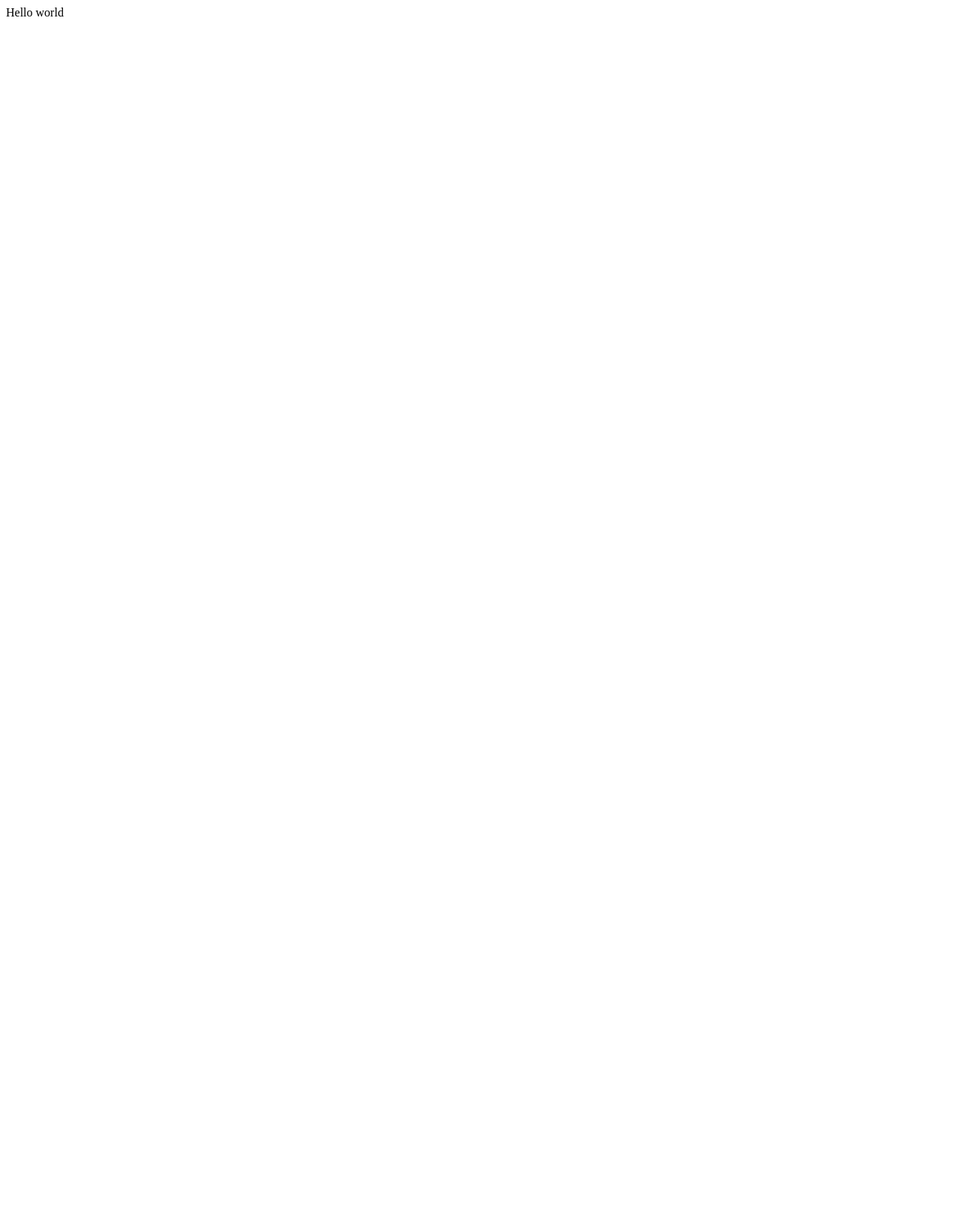
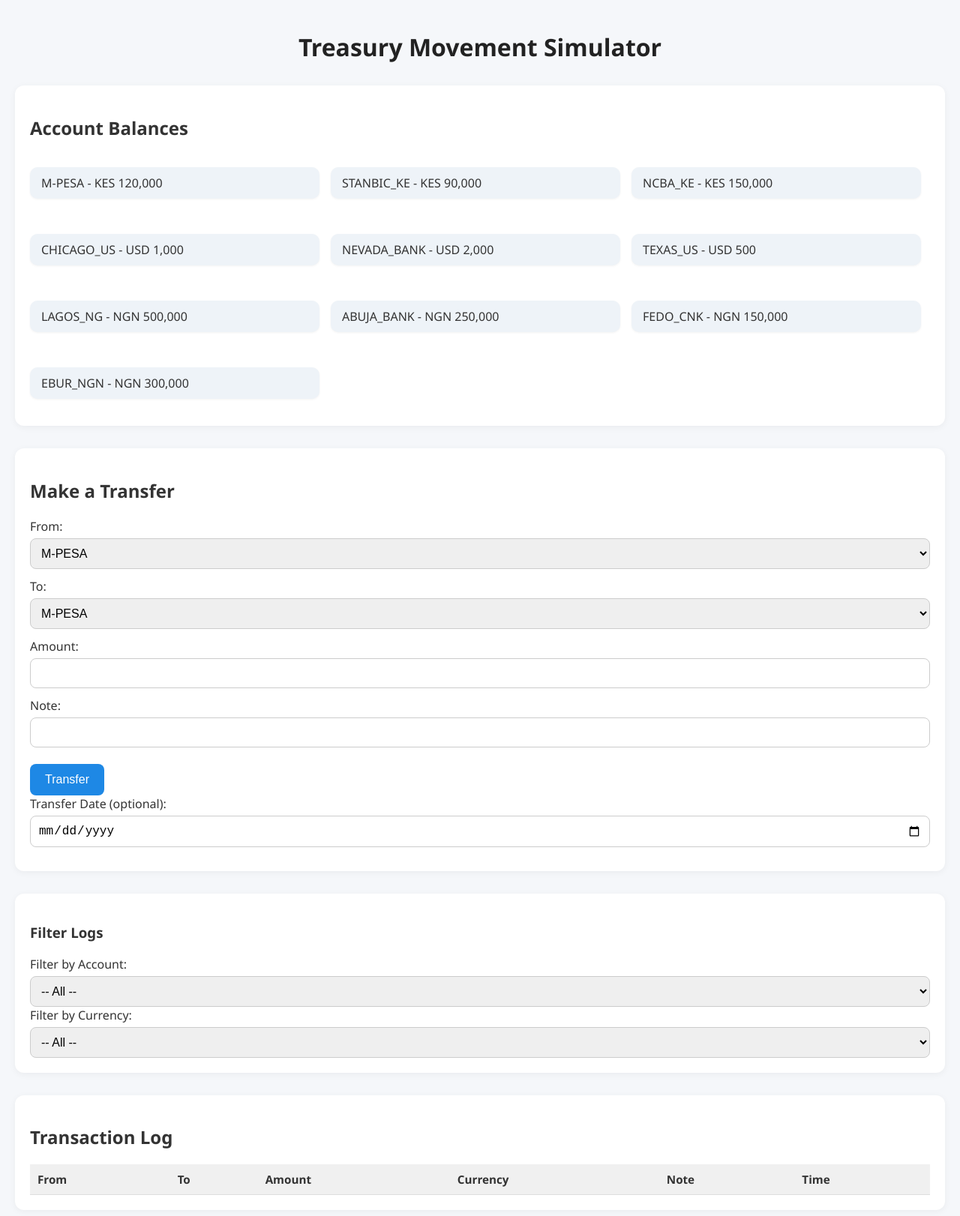
Before and after one commit to ArthurJuma98/treasury-simulator, a plain HTML site: page index.html in a window 1280 px wide. Shown: the whole page at 75% size. Before the commit the page ends 800 px from the top, so only its background shows below. Drawn offline with Linux system fonts and the light colour scheme; a web font is replaced by a local one.

Commit message:
Treasury-Movement-Simulator

```diff
--- a/index.html
+++ b/index.html
@@ -1,15 +1,81 @@
 <!DOCTYPE html>
-<html>
+<html lang="en">
 
 <head>
-  <meta charset="utf-8">
-  <meta name="viewport" content="width=device-width">
-  <title>replit</title>
-  <link href="style.css" rel="stylesheet" type="text/css" />
+  <meta charset="UTF-8" />
+  <meta name="viewport" content="width=device-width, initial-scale=1.0" />
+  <title>Treasury Movement Simulator</title>
+  <link rel="stylesheet" href="style.css" />
+  <link href="https://fonts.googleapis.com/css2?family=Segoe+UI&display=swap" rel="stylesheet">
 </head>
 
 <body>
-  Hello world
+  <h1>Treasury Movement Simulator</h1>
+
+  <section id="accounts">
+    <h2>Account Balances</h2>
+    <div id="account-list"></div>
+  </section>
+
+  <section id="transfer">
+    <h2>Make a Transfer</h2>
+    <form id="transfer-form">
+      <label>From:
+        <select id="from-account"></select>
+      </label>
+      <label>To:
+        <select id="to-account"></select>
+      </label>
+      <label>Amount:
+        <input type="number" id="amount" required />
+      </label>
+      <label>Note:
+        <input type="text" id="note" />
+      </label>
+      <button type="submit">Transfer</button>
+      <label>Transfer Date (optional):
+        <input type="date" id="transfer-date" />
+      </label>
+    </form>
+  </section>
+
+
+  <section id="filters">
+    <h3>Filter Logs</h3>
+    <label>Filter by Account:
+      <select id="filter-account">
+        <option value="">-- All --</option>
+      </select>
+    </label>
+
+    <label>Filter by Currency:
+      <select id="filter-currency">
+        <option value="">-- All --</option>
+        <option value="KES">KES</option>
+        <option value="USD">USD</option>
+        <option value="NGN">NGN</option>
+      </select>
+    </label>
+  </section>
+
+
+  <section id="logs">
+    <h2>Transaction Log</h2>
+    <table>
+      <thead>
+        <tr>
+          <th>From</th>
+          <th>To</th>
+          <th>Amount</th>
+          <th>Currency</th>
+          <th>Note</th>
+          <th>Time</th>
+        </tr>
+      </thead>
+      <tbody id="log-entries"></tbody>
+    </table>
+  </section>
+
   <script src="script.js"></script>
 </body>
 
--- a/script.js
+++ b/script.js
@@ -0,0 +1,165 @@
+const accounts = [
+  { id: 1, name: "M-PESA", currency: "KES", balance: 120000 },
+  { id: 2, name: "STANBIC_KE", currency: "KES", balance: 90000 },
+  { id: 3, name: "NCBA_KE", currency: "KES", balance: 150000 },
+  { id: 4, name: "CHICAGO_US", currency: "USD", balance: 1000 },
+  { id: 5, name: "NEVADA_BANK", currency: "USD", balance: 2000 },
+  { id: 6, name: "TEXAS_US", currency: "USD", balance: 500 },
+  { id: 7, name: "LAGOS_NG", currency: "NGN", balance: 500000 },
+  { id: 8, name: "ABUJA_BANK", currency: "NGN", balance: 250000 },
+  { id: 9, name: "FEDO_CNK", currency: "NGN", balance: 150000 },
+  { id: 10, name: "EBUR_NGN", currency: "NGN", balance: 300000 }
+];
+
+const accountList = document.getElementById("account-list");
+const fromSelect = document.getElementById("from-account");
+const toSelect = document.getElementById("to-account");
+
+function renderAccounts() {
+  accountList.innerHTML = "";
+  fromSelect.innerHTML = "";
+  toSelect.innerHTML = "";
+
+  accounts.forEach(account => {
+    const item = document.createElement("p");
+    item.textContent = `${account.name} - ${account.currency} ${account.balance.toLocaleString()}`;
+    accountList.appendChild(item);
+
+    const option1 = document.createElement("option");
+    option1.value = account.id;
+    option1.textContent = account.name;
+    fromSelect.appendChild(option1);
+
+    const option2 = document.createElement("option");
+    option2.value = account.id;
+    option2.textContent = account.name;
+    toSelect.appendChild(option2);
+  });
+}
+
+renderAccounts();
+
+
+
+const filterAccount = document.getElementById("filter-account");
+const filterCurrency = document.getElementById("filter-currency");
+
+// Populate filter dropdown
+function renderFilterOptions() {
+  filterAccount.innerHTML = `<option value="">-- All --</option>`;
+  accounts.forEach(acc => {
+    const opt = document.createElement("option");
+    opt.value = acc.name;
+    opt.textContent = acc.name;
+    filterAccount.appendChild(opt);
+  });
+}
+
+
+
+
+const form = document.getElementById("transfer-form");
+const amountInput = document.getElementById("amount");
+const noteInput = document.getElementById("note");
+const logTable = document.getElementById("log-entries");
+
+const logs = [];
+
+// Handle transfers
+form.addEventListener("submit", function(e) {
+  e.preventDefault();
+
+  const fromId = parseInt(fromSelect.value);
+  const toId = parseInt(toSelect.value);
+  const amount = parseFloat(amountInput.value);
+  const note = noteInput.value;
+
+  if (fromId === toId) {
+    alert("Cannot transfer to the same account.");
+    return;
+  }
+
+  const fromAccount = accounts.find(acc => acc.id === fromId);
+  const toAccount = accounts.find(acc => acc.id === toId);
+
+  // FX Conversion — basic static rate logic
+  const rates = {
+    KES: { USD: 1 / 135, NGN: 1 / 7 },
+    USD: { KES: 135, NGN: 1000 },
+    NGN: { USD: 1 / 1000, KES: 7 },
+  };
+
+  let convertedAmount = amount;
+
+  if (fromAccount.currency !== toAccount.currency) {
+    const rate = rates[fromAccount.currency][toAccount.currency];
+    if (!rate) {
+      alert("FX conversion not supported between these currencies.");
+      return;
+    }
+    convertedAmount = amount * rate;
+  }
+
+  // Balance check
+  if (amount > fromAccount.balance) {
+    alert("Insufficient balance.");
+    return;
+  }
+
+  // Perform transfer
+  fromAccount.balance -= amount;
+  toAccount.balance += convertedAmount;
+
+  // Log transaction
+  const now = new Date().toLocaleString();
+  const transferDate = document.getElementById("transfer-date").value;
+  const dateDisplay = transferDate ? `Scheduled: ${transferDate}` : `Now: ${now}`;
+
+  logs.push({
+    from: fromAccount.name,
+    to: toAccount.name,
+    originalAmount: amount,
+    convertedAmount: convertedAmount.toFixed(2),
+    currency: `${fromAccount.currency} → ${toAccount.currency}`,
+    note,
+    time: dateDisplay
+  });
+
+  // Update UI
+  renderAccounts();
+  renderLogs();
+  form.reset();
+});
+
+function renderLogs() {
+  const selectedAccount = filterAccount.value;
+  const selectedCurrency = filterCurrency.value;
+
+  logTable.innerHTML = "";
+
+  const filtered = logs.filter(log => {
+    const matchesAccount =
+      !selectedAccount || log.from === selectedAccount || log.to === selectedAccount;
+    const matchesCurrency =
+      !selectedCurrency || log.currency.includes(selectedCurrency);
+    return matchesAccount && matchesCurrency;
+  });
+
+  filtered.forEach(log => {
+    const row = document.createElement("tr");
+    row.innerHTML = `
+      <td>${log.from}</td>
+      <td>${log.to}</td>
+      <td>${log.convertedAmount}</td>
+      <td>${log.currency}</td>
+      <td>${log.note}</td>
+      <td>${log.time}</td>
+    `;
+    logTable.appendChild(row);
+  });
+}
+
+
+filterAccount.addEventListener("change", renderLogs);
+filterCurrency.addEventListener("change", renderLogs);
+renderFilterOptions();
--- a/style.css
+++ b/style.css
@@ -1,4 +1,98 @@
-html {
-  height: 100%;
+* {
+  box-sizing: border-box;
+}
+
+body {
+  font-family: 'Segoe UI', sans-serif;
+  margin: 0;
+  padding: 20px;
+  background-color: #f5f7fa;
+  color: #333;
+}
+
+h1 {
+  text-align: center;
+  margin-bottom: 30px;
+  color: #222;
+}
+
+section {
+  background-color: #fff;
+  padding: 20px;
+  margin-bottom: 30px;
+  border-radius: 12px;
+  box-shadow: 0 2px 10px rgba(0, 0, 0, 0.05);
+}
+
+#account-list {
+  display: flex;
+  flex-wrap: wrap;
+  gap: 15px;
+}
+
+#account-list p {
+  background-color: #eef3f8;
+  padding: 10px 15px;
+  border-radius: 10px;
+  box-shadow: 0 1px 3px rgba(0, 0, 0, 0.05);
+  width: calc(33% - 10px);
+}
+
+form label {
+  display: block;
+  margin-bottom: 12px;
+  font-weight: 500;
+}
+
+input,
+select {
   width: 100%;
+  padding: 10px;
+  margin-top: 5px;
+  border-radius: 8px;
+  border: 1px solid #ccc;
+  font-size: 1rem;
 }
+
+button {
+  background-color: #1e88e5;
+  color: white;
+  padding: 12px 20px;
+  border: none;
+  border-radius: 8px;
+  cursor: pointer;
+  margin-top: 10px;
+  font-size: 1rem;
+  transition: background-color 0.3s ease;
+}
+
+button:hover {
+  background-color: #1565c0;
+}
+
+table {
+  width: 100%;
+  border-collapse: collapse;
+  margin-top: 10px;
+  font-size: 0.95rem;
+}
+
+th, td {
+  padding: 10px;
+  text-align: left;
+  border-bottom: 1px solid #ddd;
+}
+
+th {
+  background-color: #f0f0f0;
+}
+
+@media (max-width: 768px) {
+  #account-list p {
+    width: 100%;
+  }
+
+  form label {
+    font-size: 0.95rem;
+  }
+}
```
